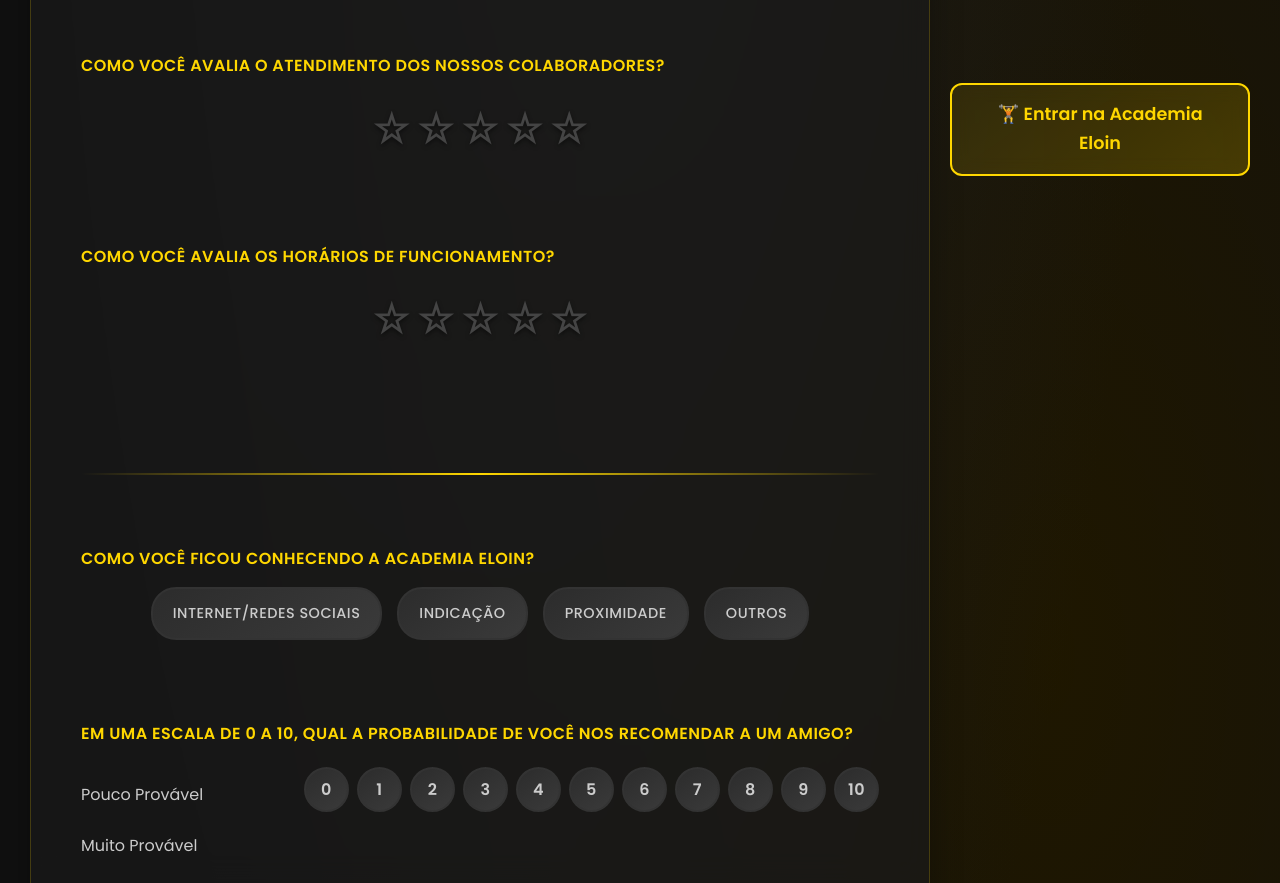
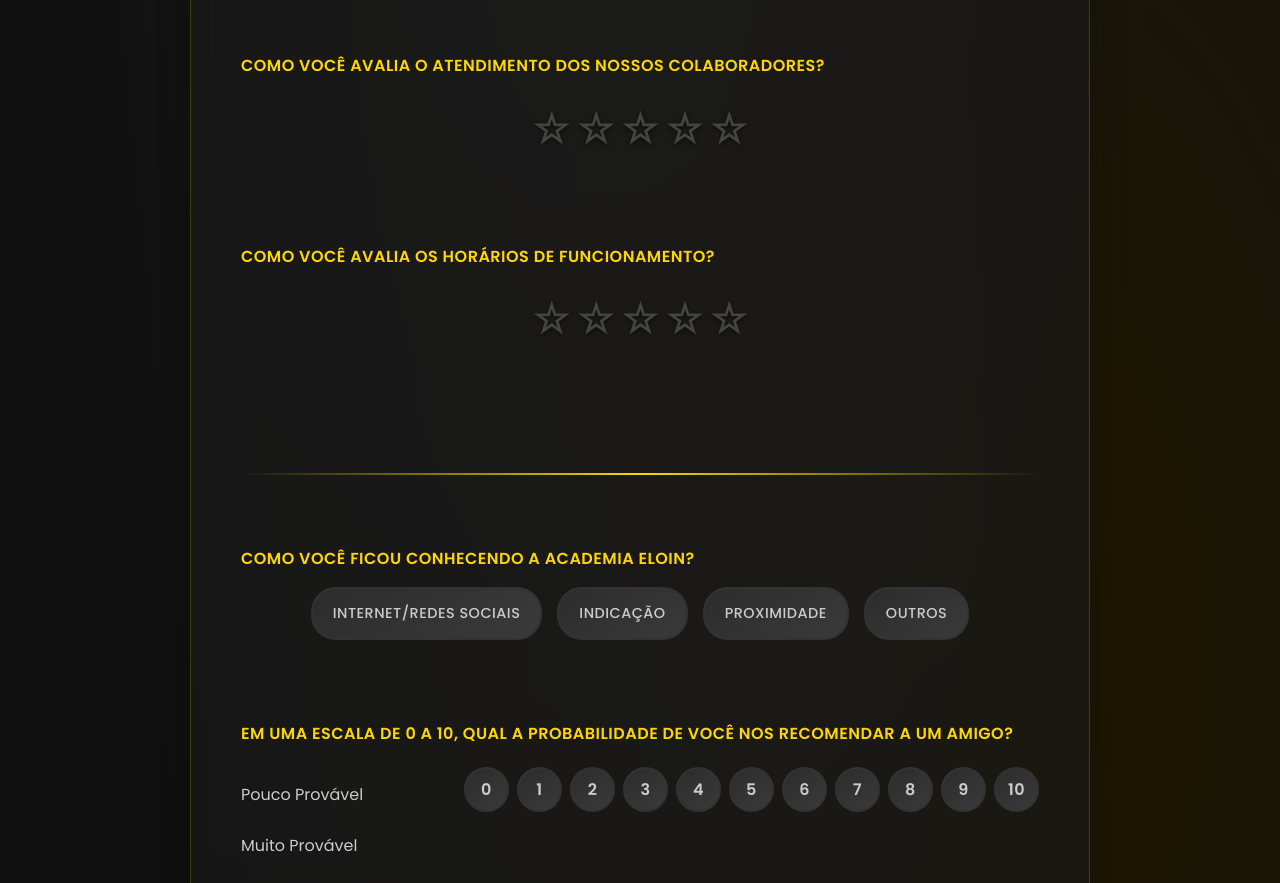
Before and after one commit to joehadest/eloin, a website: page public/index.html in a window 1280 px wide. Shown: the part 1634-2517 px from the top of the page. Drawn offline with Linux system fonts and the light colour scheme.

Commit message:
Config: Remove botão de login e adiciona configuração de ambiente
- Remove botão '🏋️ Entrar na Academia Eloin' do formulário público
- Adiciona .env ao .gitignore para proteger informações sensíveis
- Cria .env.example com template das variáveis necessárias
- Mantém formulário limpo apenas para feedback dos clientes

```diff
--- a/public/index.html
+++ b/public/index.html
@@ -262,9 +262,6 @@
         </div>
     </div>
 
-    <!-- Link para acesso administrativo -->
-    <a href="/login" class="admin-link">🏋️ Entrar na Academia Eloin</a>
-
     <script src="script.js"></script>
 </body>
 
```
Also changed, not shown: 2 other files.
